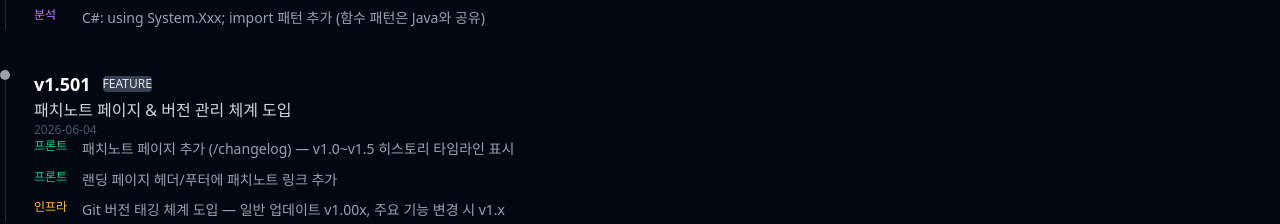
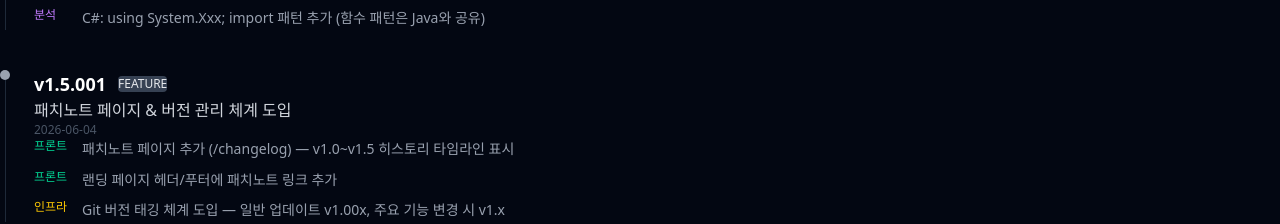
Before and after one commit to PYB0514/codeprint, a React (Vite) app in the folder frontend/: page /changelog in a window 1280 px wide. Shown: the part 269-493 px from the top of the page. Built offline with nearby package versions, Linux system fonts and the light colour scheme; no server answers.

Commit message:
docs: 버전 체계 v1.x.00n 확정 (#28)
* docs: CLAUDE.md — 버전 태깅 규칙 추가 (v1.x vs v1.x0x)

* docs: 버전 체계 확정 — v1.x.00n 3단계 (메이저.주요.마이너)

```diff
--- a/frontend/src/pages/ChangelogPage.tsx
+++ b/frontend/src/pages/ChangelogPage.tsx
@@ -24,7 +24,7 @@ const RELEASES: Release[] = [
     ],
   },
   {
-    version: 'v1.501',
+    version: 'v1.5.001',
     date: '2026-06-04',
     title: '패치노트 페이지 & 버전 관리 체계 도입',
     type: 'feature',
```
Also changed, not shown: 1 other file (tests, documents, lock files or other folders).
